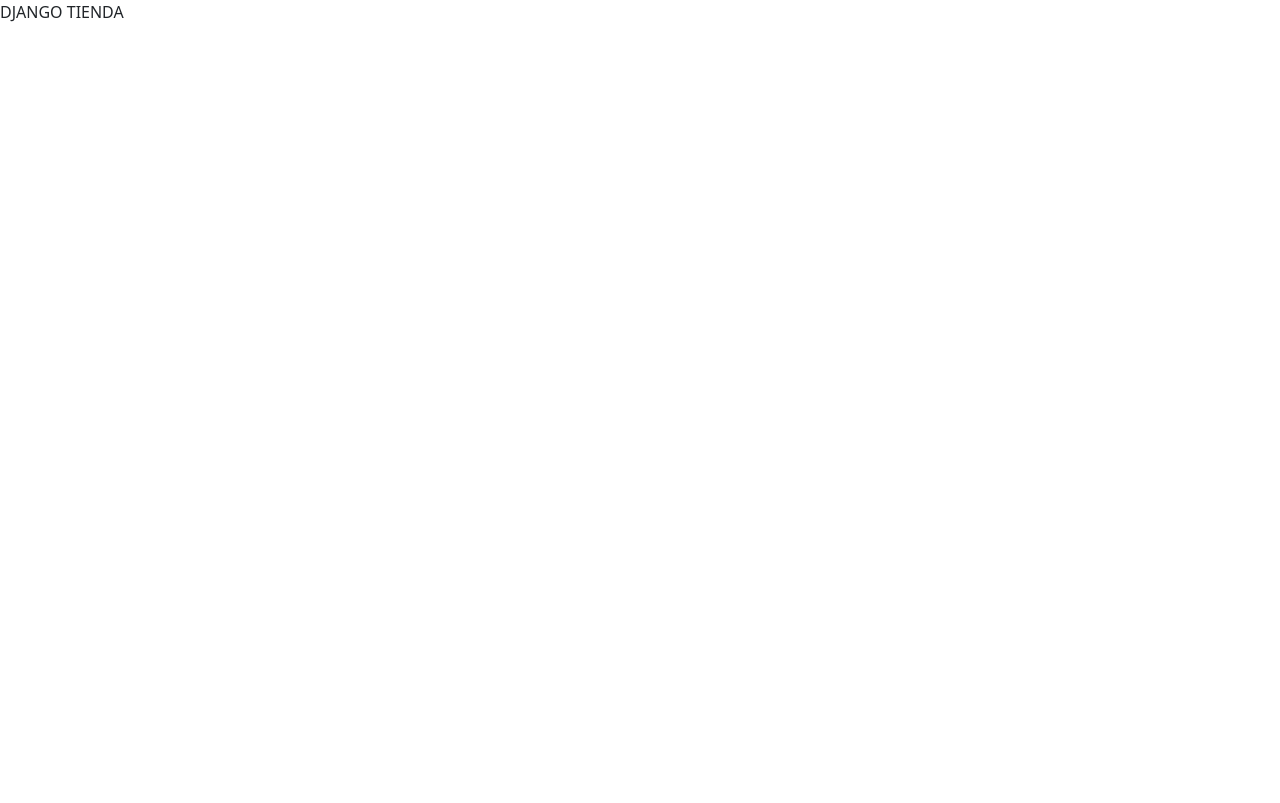
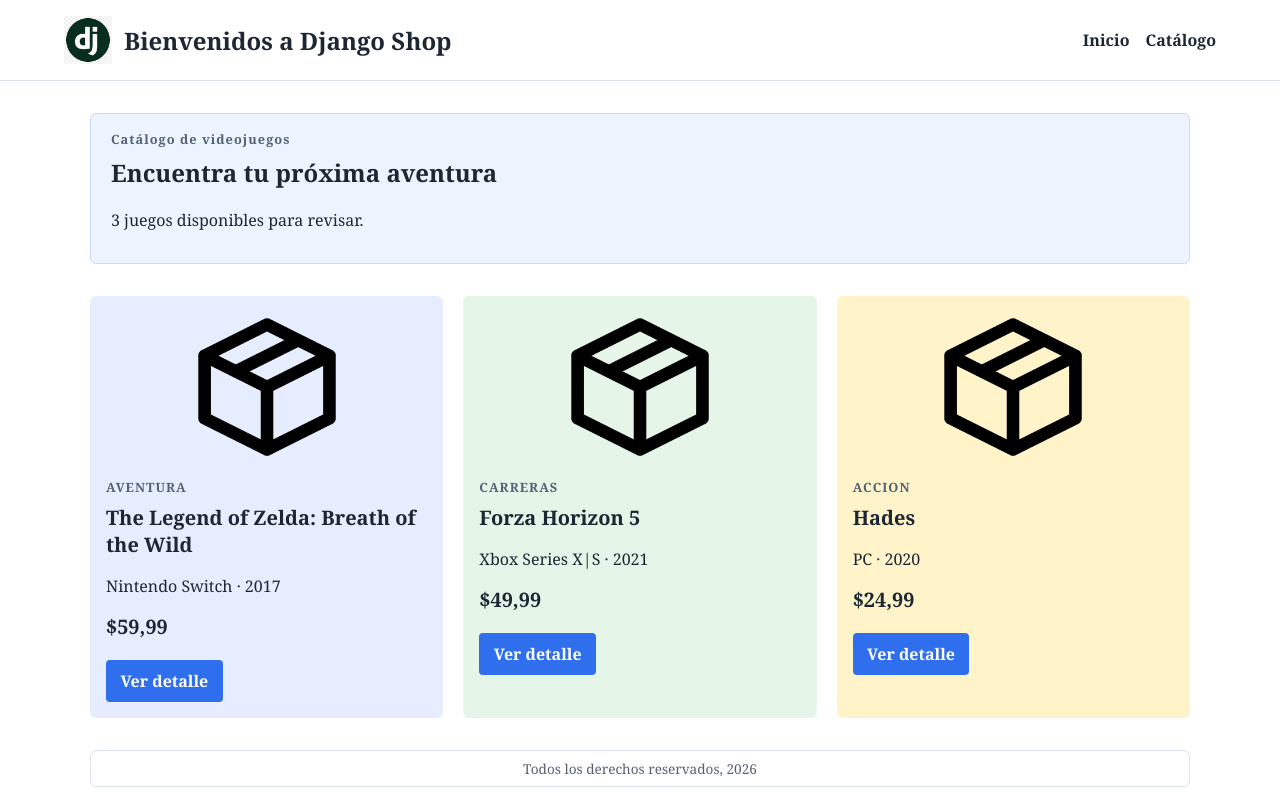
Before and after one commit to niicolas404/practica-prueba-sumativa-1-backend, a Django app: page / in a window 1280 px wide. Before the commit the page is almost empty. Before the commit the page ends 22 px from the top, so only its background shows below. Run offline with Django 5.2, Linux system fonts and the light colour scheme.

Commit message:
ultimo commit

```diff
--- a/DJANGO-SHOP/config/settings.py
+++ b/DJANGO-SHOP/config/settings.py
@@ -104,9 +104,9 @@ AUTH_PASSWORD_VALIDATORS = [
 # Internationalization
 # https://docs.djangoproject.com/en/6.1/topics/i18n/
 
-LANGUAGE_CODE = 'en-us'
+LANGUAGE_CODE = 'es-cl'
 
-TIME_ZONE = 'UTC'
+TIME_ZONE = 'America/Santiago'
 
 USE_I18N = True
 
--- a/DJANGO-SHOP/config/urls.py
+++ b/DJANGO-SHOP/config/urls.py
@@ -1,10 +1,8 @@
 
 from django.contrib import admin
-from django.urls import path
-from shop import views
+from django.urls import include, path
 
 urlpatterns = [
     path('admin/', admin.site.urls),
-    path('', views.home, name='home'),
-    path('categoria/', views.categoria, name='categoria'),
+    path('', include('shop.urls')),
 ]
--- /dev/null
+++ b/DJANGO-SHOP/shop/urls.py
@@ -0,0 +1,12 @@
+from django.urls import path
+
+from . import views
+
+
+app_name = 'shop'
+
+urlpatterns = [
+    path('', views.mostrar_catalogo, name='inicio'),
+    path('juegos/', views.mostrar_catalogo, name='lista'),
+    path('juegos/<int:id>/', views.detalle, name='detalle'),
+]
--- a/DJANGO-SHOP/shop/views.py
+++ b/DJANGO-SHOP/shop/views.py
@@ -1,7 +1,51 @@
+from django.http import Http404
 from django.shortcuts import render
 
-def home(request):
-    return render(request, 'home.html')
 
-def categoria(request):
-    return render(request, 'categoria.html')
+JUEGOS = [
+    {
+        'id': 1,
+        'titulo': 'The Legend of Zelda: Breath of the Wild',
+        'plataforma': 'Nintendo Switch',
+        'genero': 'Aventura',
+        'anio': 2017,
+        'desarrollador': 'Nintendo EPD',
+        'precio': 59.99,
+        'descripcion': 'Explora Hyrule libremente, resuelve santuarios y descubre los secretos de una tierra llena de aventuras.',
+    },
+    {
+        'id': 2,
+        'titulo': 'Forza Horizon 5',
+        'plataforma': 'Xbox Series X|S',
+        'genero': 'Carreras',
+        'anio': 2021,
+        'desarrollador': 'Playground Games',
+        'precio': 49.99,
+        'descripcion': 'Disfruta carreras espectaculares y recorridos por los paisajes variados de Mexico.',
+    },
+    {
+        'id': 3,
+        'titulo': 'Hades',
+        'plataforma': 'PC',
+        'genero': 'Accion',
+        'anio': 2020,
+        'desarrollador': 'Supergiant Games',
+        'precio': 24.99,
+        'descripcion': 'Lucha para escapar del inframundo en este roguelike de accion con una historia dinamica.',
+    },
+]
+
+
+def mostrar_catalogo(request):
+    contexto = {
+        'juegos': JUEGOS,
+        'total_juegos': len(JUEGOS),
+    }
+    return render(request, 'home.html', contexto)
+
+
+def detalle(request, id):
+    juego = next((juego for juego in JUEGOS if juego['id'] == id), None)
+    if juego is None:
+        raise Http404('El videojuego no existe.')
+    return render(request, 'categoria.html', {'juego': juego})
--- /dev/null
+++ b/DJANGO-SHOP/static/css/estilos.css
@@ -0,0 +1,192 @@
+:root {
+    --azul: #2f6fed;
+    --verde: #4aa564;
+    --amarillo: #f2c94c;
+    --tinta: #1d2633;
+    --borde: #dce3ec;
+}
+
+* {
+    box-sizing: border-box;
+}
+
+body {
+    margin: 0;
+    background: #fff;
+    color: var(--tinta);
+    font-family: Georgia, 'Times New Roman', serif;
+}
+
+.encabezado {
+    display: flex;
+    align-items: center;
+    justify-content: space-between;
+    gap: 1rem;
+    padding: 1rem clamp(1rem, 5vw, 4rem);
+    border-bottom: 1px solid var(--borde);
+}
+
+.marca {
+    display: flex;
+    align-items: center;
+    gap: .75rem;
+    color: var(--tinta);
+    font-size: clamp(1.1rem, 2vw, 1.5rem);
+    font-weight: bold;
+    text-decoration: none;
+}
+
+.marca img {
+    width: 48px;
+    height: 48px;
+    object-fit: contain;
+}
+
+nav {
+    display: flex;
+    gap: 1rem;
+}
+
+nav a,
+.boton {
+    color: inherit;
+    font-weight: bold;
+    text-decoration: none;
+}
+
+.contenedor {
+    width: min(1100px, calc(100% - 2rem));
+    margin: 0 auto;
+    padding: 2rem 0;
+}
+
+.bienvenida,
+.alerta {
+    padding: 1rem 1.25rem;
+    border: 1px solid var(--borde);
+    border-radius: 6px;
+}
+
+.bienvenida {
+    margin-bottom: 2rem;
+    background: #eef4ff;
+    border-color: #c9d9ff;
+}
+
+h1,
+h2,
+p {
+    margin-top: 0;
+}
+
+.etiqueta,
+.genero {
+    margin-bottom: .5rem;
+    color: #526174;
+    font-size: .8rem;
+    font-weight: bold;
+    letter-spacing: .08em;
+}
+
+.catalogo {
+    display: grid;
+    grid-template-columns: repeat(3, 1fr);
+    gap: 1.25rem;
+}
+
+.producto {
+    display: flex;
+    flex-direction: column;
+    min-width: 0;
+    padding: 1rem;
+    border-radius: 6px;
+}
+
+.producto-1 { background: #e5edff; }
+.producto-2 { background: #e5f6e9; }
+.producto-3 { background: #fff4c9; }
+
+.producto img {
+    width: 100%;
+    height: 150px;
+    object-fit: contain;
+    margin-bottom: 1rem;
+}
+
+.producto-cuerpo {
+    flex: 1;
+}
+
+.producto h2 {
+    font-size: 1.25rem;
+}
+
+.precio {
+    font-size: 1.25rem;
+    font-weight: bold;
+}
+
+.boton {
+    display: inline-block;
+    padding: .65rem .9rem;
+    border-radius: 4px;
+    background: var(--azul);
+    color: #fff;
+}
+
+.boton-secundario {
+    background: var(--tinta);
+}
+
+.detalle {
+    display: grid;
+    grid-template-columns: minmax(220px, 360px) 1fr;
+    gap: 2rem;
+    align-items: start;
+}
+
+.detalle-imagen {
+    width: 100%;
+    max-height: 360px;
+    object-fit: contain;
+}
+
+.datos-juego {
+    display: grid;
+    grid-template-columns: auto 1fr;
+    gap: .6rem 1rem;
+    margin: 1.5rem 0;
+}
+
+.datos-juego dt {
+    font-weight: bold;
+}
+
+.datos-juego dd {
+    margin: 0;
+}
+
+.alerta-info {
+    background: #fff4c9;
+}
+
+.alerta-footer {
+    width: min(1100px, calc(100% - 2rem));
+    margin: 0 auto 1rem;
+    padding: .5rem 1rem;
+    color: #526174;
+    font-size: .85rem;
+    text-align: center;
+}
+
+@media (max-width: 700px) {
+    .encabezado {
+        align-items: flex-start;
+        flex-direction: column;
+    }
+
+    .catalogo,
+    .detalle {
+        grid-template-columns: 1fr;
+    }
+}
--- /dev/null
+++ b/DJANGO-SHOP/templates/base.html
@@ -0,0 +1,28 @@
+{% load static %}
+<!DOCTYPE html>
+<html lang="es">
+<head>
+	<meta charset="UTF-8">
+	<meta name="viewport" content="width=device-width, initial-scale=1.0">
+	<title>{% block titulo %}Django Shop{% endblock %}</title>
+	<link rel="stylesheet" href="{% static 'css/estilos.css' %}">
+</head>
+<body>
+	<header class="encabezado">
+		<a class="marca" href="{% url 'shop:inicio' %}">
+			<img src="{% static 'imagenes/logo.png' %}" alt="Logo de Django Shop">
+			<span>Bienvenidos a Django Shop</span>
+		</a>
+		<nav>
+			<a href="{% url 'shop:inicio' %}">Inicio</a>
+			<a href="{% url 'shop:lista' %}">Catálogo</a>
+		</nav>
+	</header>
+
+	<main class="contenedor">
+		{% block contenido %}{% endblock %}
+	</main>
+
+	<footer class="alerta alerta-footer">Todos los derechos reservados, 2026</footer>
+</body>
+</html>
--- a/DJANGO-SHOP/templates/home.html
+++ b/DJANGO-SHOP/templates/home.html
@@ -1,22 +1,29 @@
-<!doctype html>
-<html lang="en" data-bs-theme="light">
-    <head>
-        <title>DJANGO SHOP</title>
-        <!-- Required meta tags -->
-        <meta charset="utf-8" />
-        <meta name="viewport" content="width=device-width, initial-scale=1" />
+{% extends 'base.html' %}
+{% load static %}
 
-        <!-- Bootstrap CSS v5.3.8 -->
-        <link
-            href="https://cdn.jsdelivr.net/npm/bootstrap@5.3.8/dist/css/bootstrap.min.css"
-            rel="stylesheet"
-            integrity="sha384-sRIl4kxILFvY47J16cr9ZwB07vP4J8+LH7qKQnuqkuIAvNWLzeN8tE5YBujZqJLB"
-            crossorigin="anonymous"
-        />
-    </head>
-        DJANGO TIENDA
+{% block titulo %}Catálogo | Django Shop{% endblock %}
 
-    <body>
+{% block contenido %}
+<section class="bienvenida">
+	<p class="etiqueta">Catálogo de videojuegos</p>
+	<h1>Encuentra tu próxima aventura</h1>
+	<p>{{ total_juegos }} juegos disponibles para revisar.</p>
+</section>
 
-    </body>
-</html>
+<section class="catalogo" aria-label="Lista de videojuegos">
+	{% for e in juegos %}
+	<article class="producto producto-{{ forloop.counter }}">
+		<img src="{% static 'imagenes/producto.png' %}" alt="Imagen de {{ e.titulo }}">
+		<div class="producto-cuerpo">
+			<p class="genero">{{ e.genero|upper }}</p>
+			<h2>{{ e.titulo }}</h2>
+			<p>{{ e.plataforma }} · {{ e.anio }}</p>
+			<p class="precio">${{ e.precio|floatformat:2 }}</p>
+			<a class="boton" href="{% url 'shop:detalle' e.id %}">Ver detalle</a>
+		</div>
+	</article>
+	{% empty %}
+	<p class="alerta">No hay videojuegos disponibles en este momento.</p>
+	{% endfor %}
+</section>
+{% endblock %}
```
Also changed, not shown: DJANGO-SHOP/templates/categoria.html (+26 -1 lines), DJANGO-SHOP/static/imagenes/logo.png (added), DJANGO-SHOP/static/imagenes/producto.png (added).
